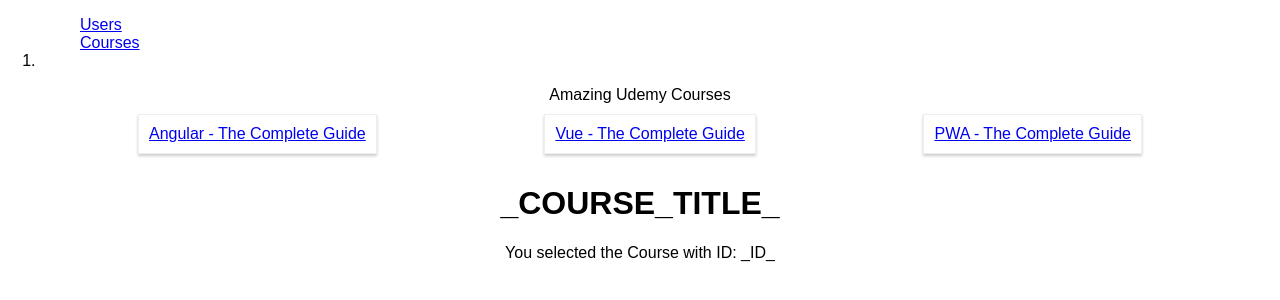
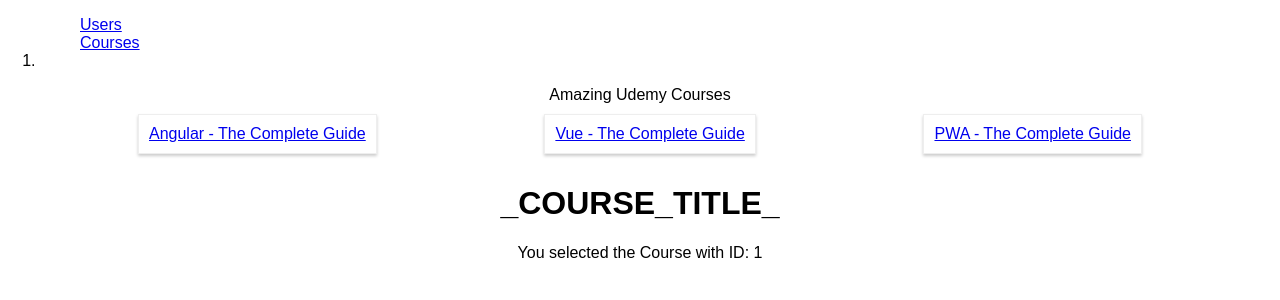
Before and after one commit to RedLeader12/ReactExercise3, a React (Create React App) app: page /courses/1 in a window 1280 px wide. Shown: the top 300 px of the page. Built offline with nearby package versions, Linux system fonts and the light colour scheme.

Commit message:
Passed id through to the coure component

```diff
--- a/src/containers/Course/Course.js
+++ b/src/containers/Course/Course.js
@@ -2,11 +2,11 @@
 
 class Course extends Component {
     render () {
-        console.log(this.props.match.url)
+        console.log(this.props)
         return (
             <div>
                 <h1>_COURSE_TITLE_</h1>
-                <p>You selected the Course with ID: _ID_</p>
+                <p>You selected the Course with ID: {this.props.match.params.id}</p>
             </div>
         );
     }
```
